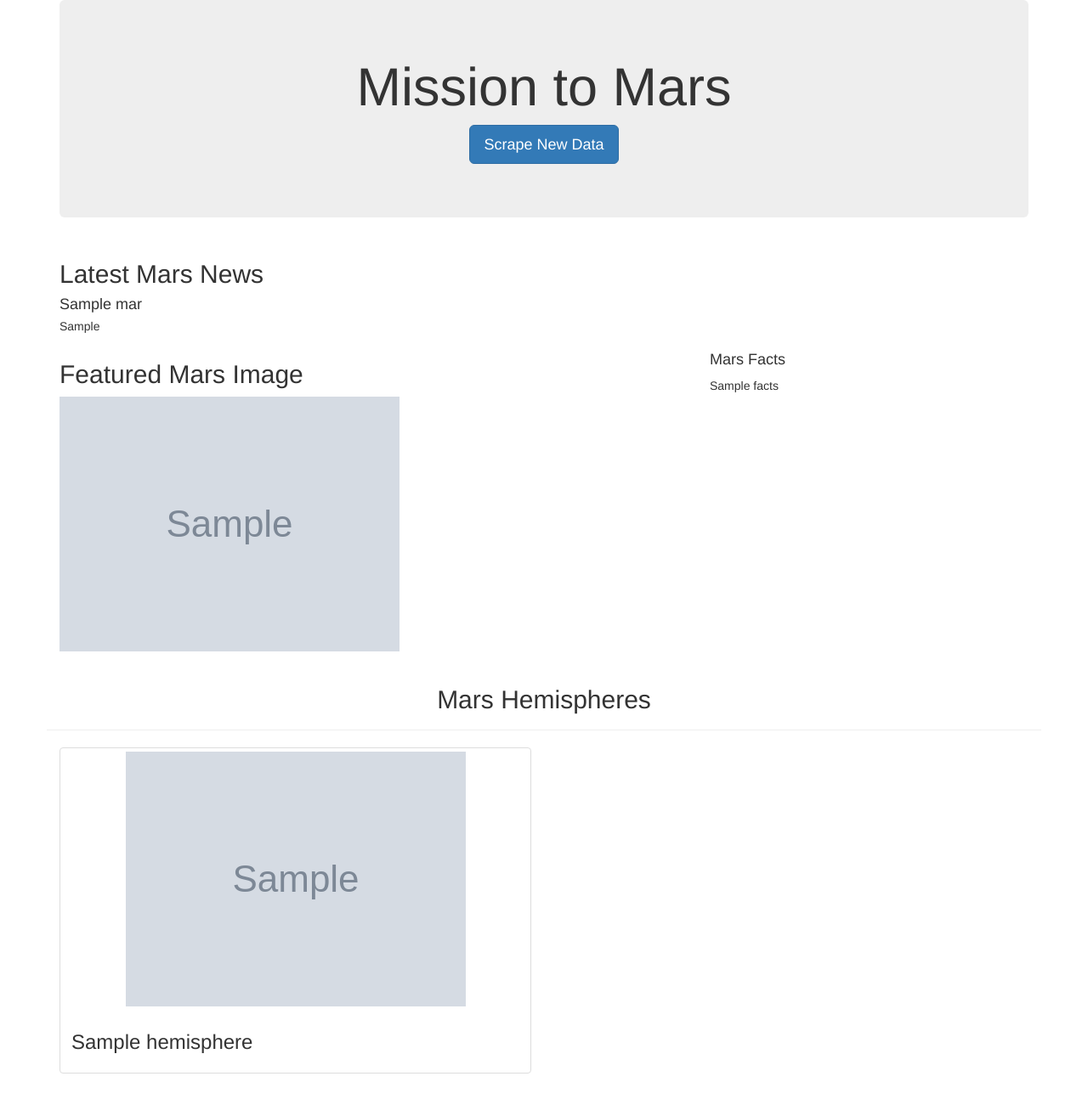
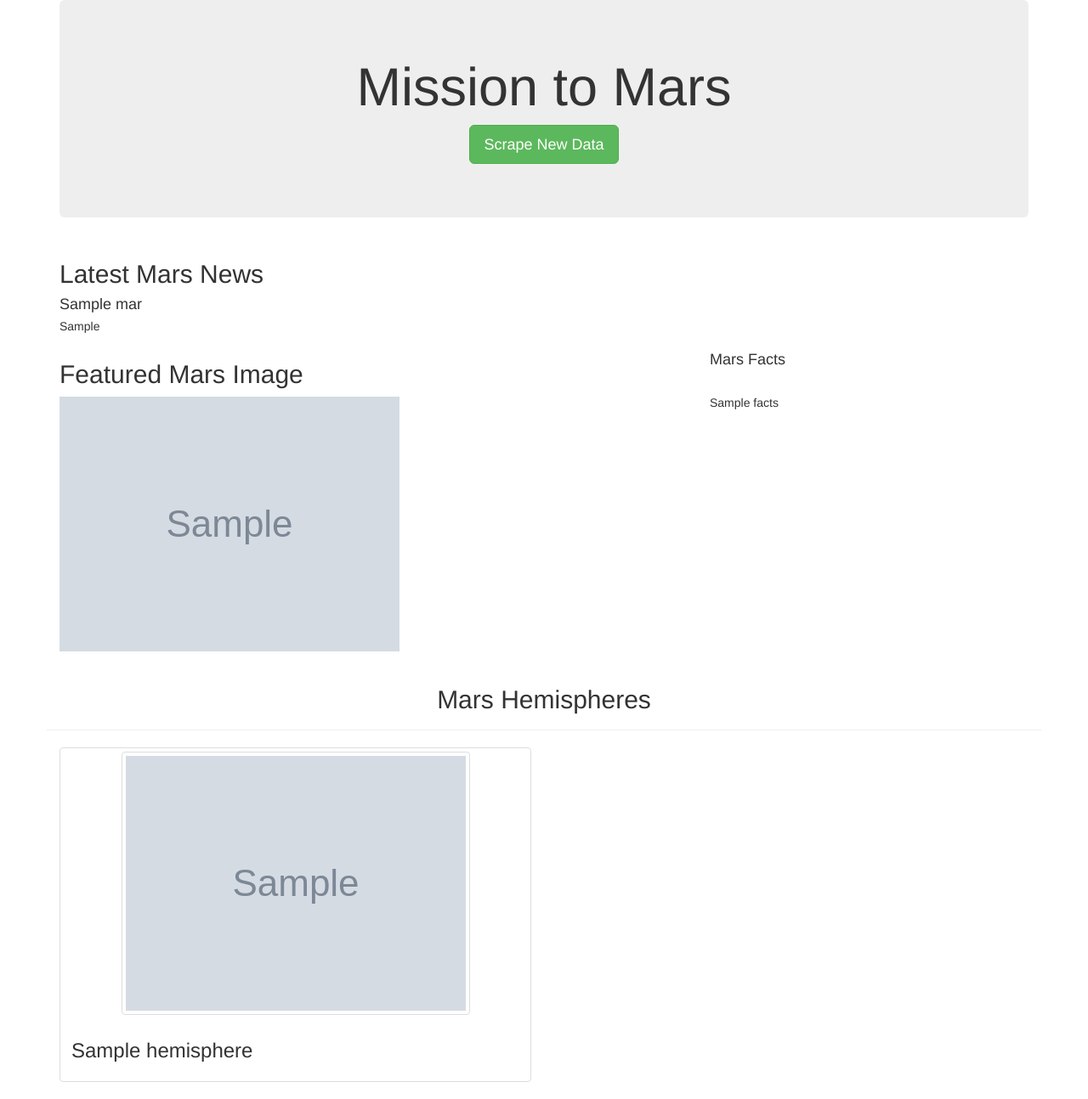
Before and after one commit to wilfredwaheejr/Mission-to-Mars, a Flask app: page / in a window 1280 px wide. Shown: the whole page at 85% size. Before the commit the page ends 1264 px from the top, so only its background shows below. Run offline with Flask 2, Linux system fonts and the light colour scheme; grey boxes marked "Sample" are stand-in pictures; a database or web service that is not in the repository returns one stand-in record (values such as "Sample title"); some libraries are stand-ins or nearby versions.

Commit message:
Added Bootstrap components.

```diff
--- a/templates/index.html
+++ b/templates/index.html
@@ -16,7 +16,7 @@
       <div class="jumbotron text-center">
         <h1>Mission to Mars</h1>
         <!-- Add a button to activate scraping script -->
-        <p><a class="btn btn-primary btn-lg" href="/scrape" role="button">Scrape New Data</a></p>
+        <p><a class="btn btn-success btn-lg" href="/scrape" role="button">Scrape New Data</a></p>
       </div>
 
       <!-- Add section for Mars News -->
@@ -49,6 +49,7 @@
           <!-- Mars Facts -->
           <div class="row" id="mars-facts">
             <h4>Mars Facts</h4>
+            <table border="3" class="dataframe table table-bordered"></table>
             {{ mars.facts | safe }}
           </div>
         </div>
@@ -63,7 +64,7 @@
         {% for hemisphere in mars.hemispheres %}
         <div class="col-md-6">
           <div class="thumbnail">
-            <img src="{{hemisphere.img_url | default('static/images/error.png', true)}}" alt="...">
+            <img src="{{hemisphere.img_url | default('static/images/error.png', true)}}" alt="..." class="img-thumbnail">
             <div class="caption">
               <h3>{{hemisphere.title}}</h3>
             </div>
```
